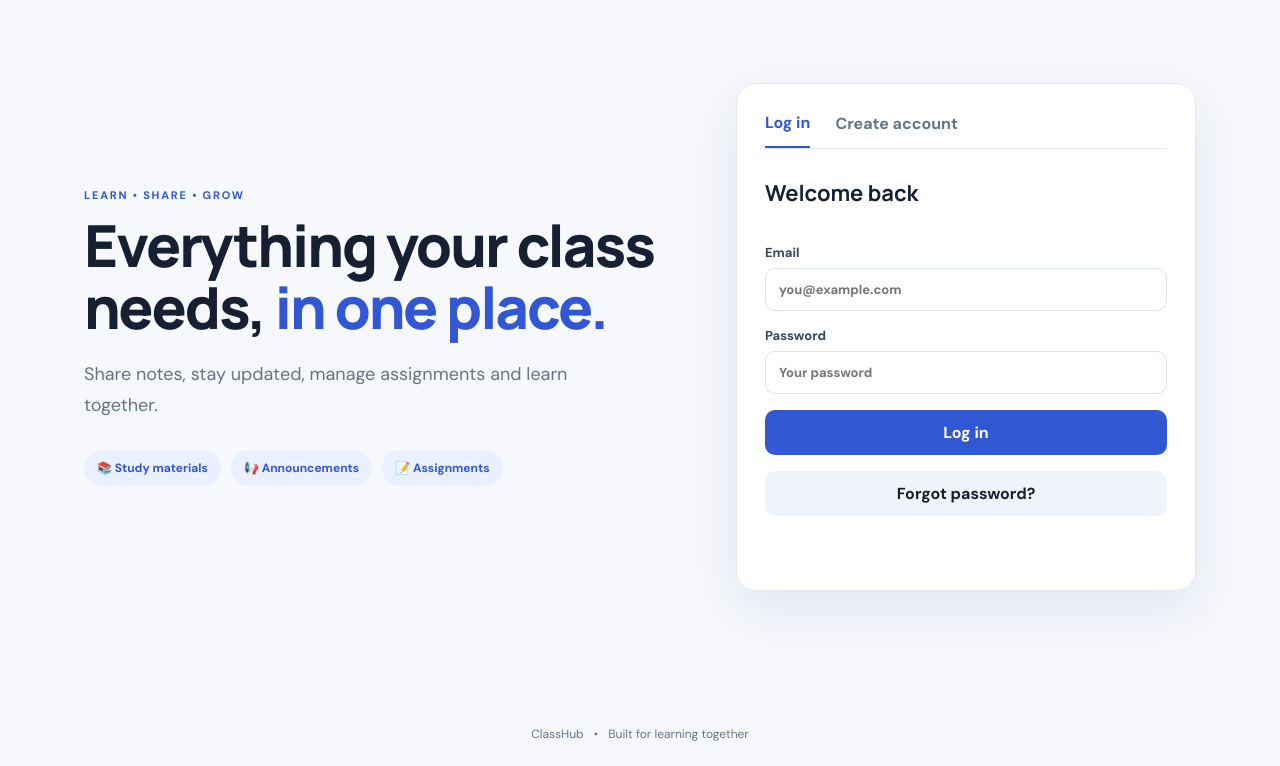
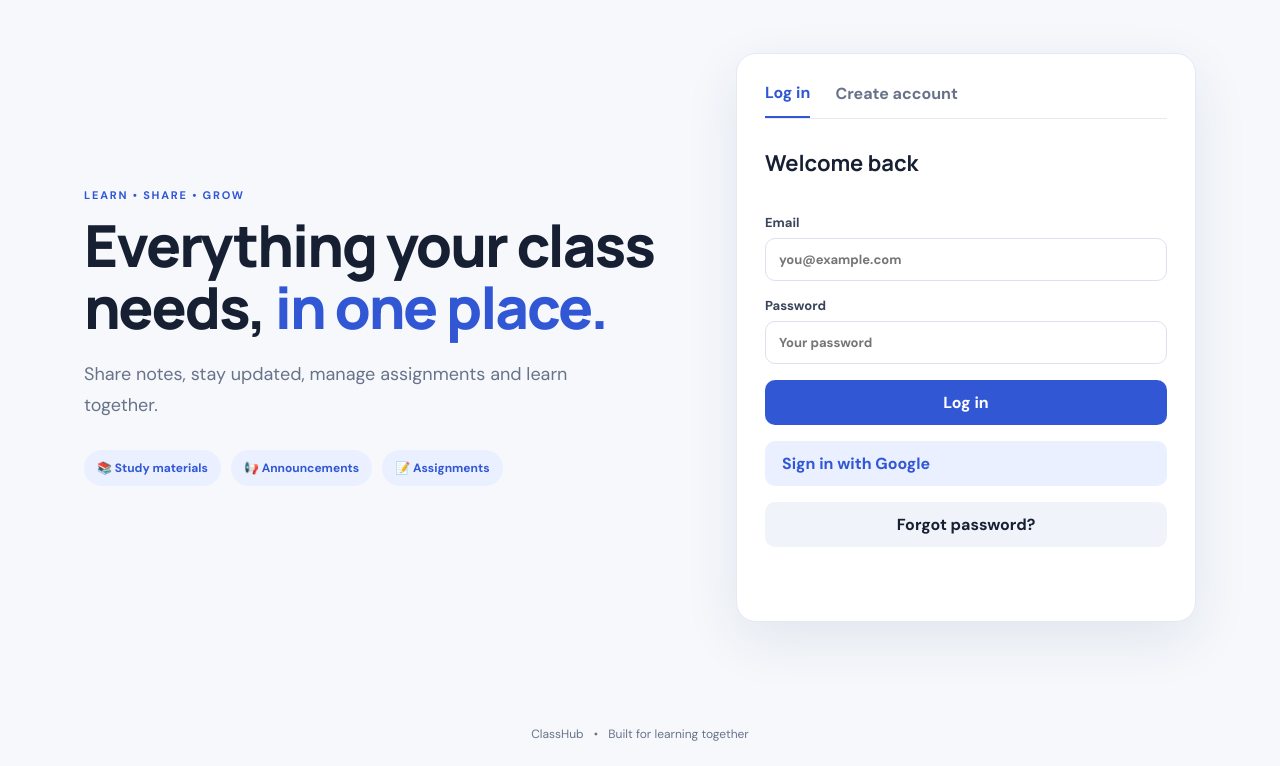
Before and after one commit to rahulgandhiuppala/ClassHub, a plain HTML site: page index.html in a window 1280 px wide. Shown: the part 78-844 px from the top of the page. Drawn offline with nearby package versions, Linux system fonts and the light colour scheme.

Commit message:
Add Google sign-in and manual class invite form

```diff
--- a/index.html
+++ b/index.html
@@ -14,8 +14,9 @@
 <section id="authView" class="auth-layout">
   <div class="welcome"><p class="eyebrow">LEARN • SHARE • GROW</p><h1>Everything your class needs, <span>in one place.</span></h1><p>Share notes, stay updated, manage assignments and learn together.</p><div class="feature-pills"><span>📚 Study materials</span><span>📢 Announcements</span><span>📝 Assignments</span></div></div>
   <div class="panel auth-panel"><div class="tabs"><button class="tab active" data-tab="login">Log in</button><button class="tab" data-tab="signup">Create account</button></div>
-    <form id="loginForm" class="stack"><h2>Welcome back</h2><label>Email<input name="email" type="email" placeholder="you@example.com" required></label><label>Password<input name="password" type="password" placeholder="Your password" required></label><button class="btn btn-primary" type="submit">Log in</button><button id="forgotPasswordBtn" class="btn btn-quiet" type="button">Forgot password?</button></form>
-    <form id="signupForm" class="stack hidden"><h2>Join your class</h2><label>Full name<input name="name" placeholder="Your full name" required></label><label>Email<input name="email" type="email" placeholder="you@example.com" required></label><label>Password<input name="password" type="password" minlength="8" placeholder="At least 8 characters" required></label><label>Class invite code<input name="classCode" placeholder="Ask your teacher" required></label><button class="btn btn-primary" type="submit">Create account</button><p class="muted small">Only students with your teacher's invite code can join.</p></form>
+    <form id="loginForm" class="stack"><h2>Welcome back</h2><label>Email<input name="email" type="email" placeholder="you@example.com" required></label><label>Password<input name="password" type="password" placeholder="Your password" required></label><button class="btn btn-primary" type="submit">Log in</button><button class="btn btn-soft google-login-btn" type="button">Sign in with Google</button><button id="forgotPasswordBtn" class="btn btn-quiet" type="button">Forgot password?</button></form>
+    <form id="signupForm" class="stack hidden"><h2>Join your class</h2><label>Full name<input name="name" placeholder="Your full name" required></label><label>Email<input name="email" type="email" placeholder="you@example.com" required></label><label>Password<input name="password" type="password" minlength="8" placeholder="At least 8 characters" required></label><label>Class invite code<input name="classCode" placeholder="Ask your teacher" required></label><button class="btn btn-primary" type="submit">Create account</button><button class="btn btn-soft google-login-btn" type="button">Sign in with Google</button><p class="muted small">Only students with your teacher's invite code can join.</p></form>
+    <form id="joinClassForm" class="stack hidden"><h2>Join your class</h2><p class="muted">Sign-in successful! Enter the invite code provided by your teacher.</p><label>Class invite code<input name="classCode" placeholder="Enter class invite code" required></label><button class="btn btn-primary" type="submit">Join Class</button></form>
     <form id="passwordResetForm" class="stack hidden"><h2>Set a new password</h2><label>New password<input name="newPassword" type="password" minlength="8" placeholder="At least 8 characters" required></label><button class="btn btn-primary" type="submit">Update password</button></form>
     <p id="authMessage" class="message" role="status"></p>
   </div>
```
